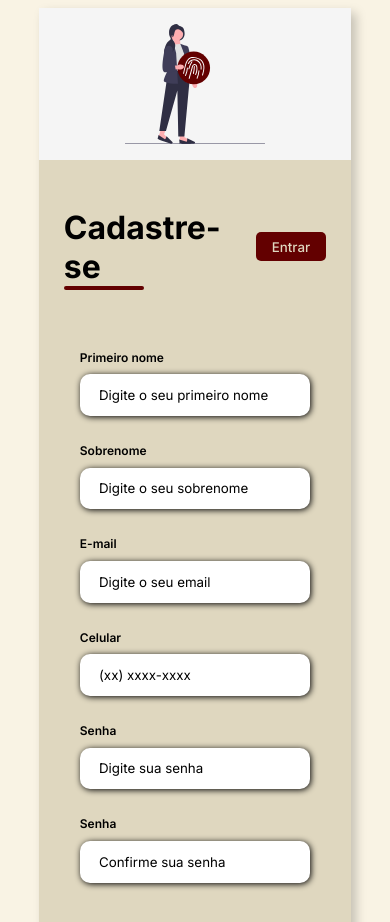
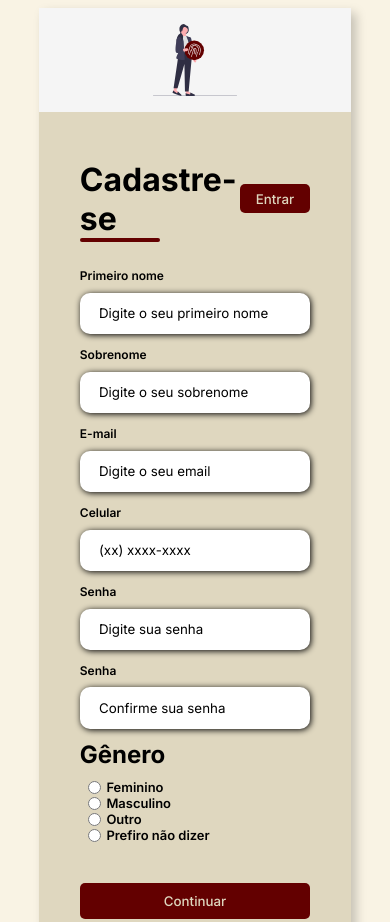
Before and after one commit to mirianprates/Formul-rio, a plain HTML site: page index.html in a window 390 px wide. Shown: the top 922 px of the page. Drawn offline with Linux system fonts and the light colour scheme.

Commit message:
Update style.css

```diff
--- a/assets/css/style.css
+++ b/assets/css/style.css
@@ -197,7 +197,37 @@ body{
         width: 100%;
     }
 
+    .form-header{
+        margin-bottom: 2rem;
+        display: flex;
+        justify-content: space-between;
+    }
+
+    .input-group{
+        padding: 0;
+    }
+
+    .input-box{
+        margin: 0.2rem 0;
+        padding: 0.6rem 0rem;
+    }
+
     .gender-group{
     flex-direction: column;
     }
 }
+
+@media screen and (max-width: 700px) {
+
+    .image img{
+        width: 30%;
+    }
+    .form-header{
+        margin-bottom: 1.8rem;
+    }
+
+    .input-box{
+        margin: 0;
+        padding: 0.1rem 0rem;
+    }
+}
```
